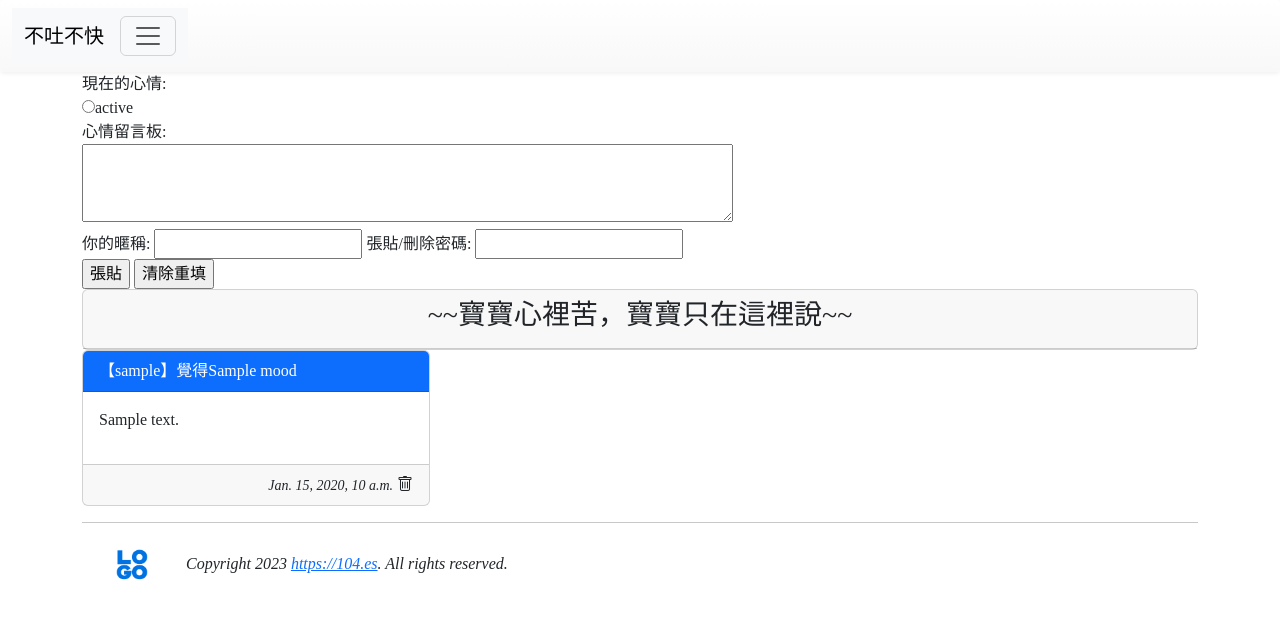
After one commit to jjsaku/django01, a Django app: template mblog/mysite/templates/index8.html in a window 1280 px wide. The commit adds this page. Shown: the top 619 px of the page. Run offline with Django 3.2, Linux system fonts and the light colour scheme; the template is opened without the code that fills it: most values are stand-ins (such as "Sample title", 1, 10 or a date in 2020); some libraries are stand-ins or nearby versions.

Commit message:
8 get 留言板

```diff
--- a/mblog/mblog/urls.py
+++ b/mblog/mblog/urls.py
@@ -18,7 +18,7 @@ from django.contrib import admin
 from django.urls import path,include
 from mysite.views import about,listing,disp_detail, \
 index,homepage,author,listing01,post,index1,index2,index3,index4,engtv \
-,carlist,carprice,index5,index6,detail,index7
+,carlist,carprice,index5,index6,detail,index7,index8, delpost
 from django.conf import settings
 from django.conf.urls.static import static
 
@@ -46,6 +46,8 @@ urlpatterns = [
     path('detail/<int:id>', detail, name = 'detail-url'),
     path('index6/', index6),
     path('index7/', index7),
+    path('index8/', index8),
+    path('delpost/<int:pid>/<str:del_pass>/', delpost),
     #path('<int:tvno>', index3, name = 'tv-url'),
 
 ] + static(settings.MEDIA_URL, document_root=settings.MEDIA_ROOT)
--- a/mblog/mysite/templates/base1.html
+++ b/mblog/mysite/templates/base1.html
@@ -13,7 +13,7 @@
 
         <!-- Latest compiled and minified JavaScript -->
         <script src="https://cdn.jsdelivr.net/npm/bootstrap@5.3.0/dist/js/bootstrap.bundle.min.js"></script>
-
+        <link rel="stylesheet" href="https://cdn.jsdelivr.net/npm/bootstrap-icons@1.10.3/font/bootstrap-icons.css">
 
     <style>
         h1, h2, h3, h4, h5, p, div {
@@ -25,5 +25,6 @@
         {% include "header1.html" %}
         {% block content %}{% endblock %}
         {% include "footer1.html" %}
+    <script src="https://code.jquery.com/jquery-3.1.0.min.js" integrity="sha256-cCueBR6CsyA4/9szpPfrX3s49M9vUU5BgtiJj06wt/s=" crossorigin="anonymous"></script>
     </body>
 </html>
--- a/mblog/mysite/templates/footer1.html
+++ b/mblog/mysite/templates/footer1.html
@@ -1,5 +1,5 @@
-{% comment %} footer1.html {% endcomment %}
+<!-- footer.html (dj4ch07 project) -->
 <hr>
 {% load static %}
-<img src='{% static "images/logo.png" %}' width=100>
-<em>Copyright 2023 <a href='https://104.es'>https://104.es</a>.All rights reserved.</em>
+<img src="{% static "images/logo.png" %}" width=100>
+<em>Copyright 2023 <a href='https://104.es'>https://104.es</a>. All rights reserved.</em>
--- /dev/null
+++ b/mblog/mysite/templates/index8.html
@@ -0,0 +1,64 @@
+<!-- index7.html -->
+{% extends 'base1.html' %}
+{% block title %} 我有話要說 {% endblock %}
+{% block content %}
+
+
+
+<div class='container'>
+    <script>
+        function go_delete(id){
+            var user_pass = document.getElementById('user_pass').value;
+            if (user_pass != ""){
+                var usr = '/delpost/' + id + '/' +user_pass + '/';
+                window.location = usr;
+            }
+        }
+    </script>
+
+    {% if message %}
+        <div class='alert alert-warning'>{{ message }}</div>
+    {% endif %}
+
+    <form name='my form' action='/index8' method='GET'>
+        現在的心情:<br/>
+        {% for m in moods %}
+        <input type='radio' name='mood' value='{{ m.status }}'>{{ m.status }}
+        {% endfor %}
+        <br/>
+        心情留言板:<br/>
+        <textarea name='user_post' rows=3 cols=70></textarea><br/>
+        <label for='user_id'>你的暱稱:</label>
+        <input id='user_id' type='text' name='user_id'>
+        <label for='user_pass'>張貼/刪除密碼:</label>
+        <input id='user_pass' type='password' name='user_pass'><br/>
+        <input type='submit' value='張貼'>
+        <input type='reset' value='清除重填'>
+    </form>
+
+    <div class='row'>
+        <div class='col-md-12'>
+            <div class='card'>
+                <div class='card-header' align=center>
+                <h3>~~寶寶心裡苦，寶寶只在這裡說~~</h3>
+                </div>
+            </div>
+    </div>
+    <div class='row'>
+        {% for p in posts %}
+        <div class="col-sm-12 col-md-4">
+            <div class='card'>
+                <div class='card-header text-white bg-primary'>【{{ p.nickname }}】覺得{{ p.mood }}</div>
+                <div class='card-body'>{{ p.message | linebreaks }}</div>
+                <div class='card-footer' align='right'>
+                    <i><small>{{ p.pub_time }}</small></i>
+                    <i class="bi bi-trash" onclick='go_delete({{ p.id }})'></i>
+                </div>
+            </div>
+        </div>
+        {% empty %}
+            目前沒有任何心情留言
+        {% endfor %}
+    </div>
+</div>
+{% endblock %}
```
Also changed, not shown: mblog/mblog/settings.py (+4 -3 lines), mblog/mysite/admin.py (+10 -2 lines), mblog/mysite/models.py (+18 -0 lines), mblog/mysite/views.py (+32 -2 lines), mblog/db.sqlite3, mblog/mysite/migrations/0011_mood_post2.py (added), mblog/mysite/migrations/0012_alter_post2_enabled.py (added).
